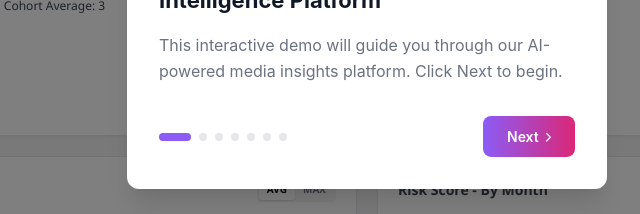
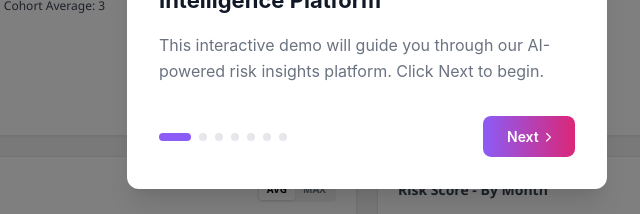
Before and after one commit to rachelolive/risk-platform-demo, a plain HTML site: page index.html in a window 1280 px wide. Shown: the part 346-560 px from the top of the page, 273-913 px from the left. Drawn offline with nearby package versions, Linux system fonts and the light colour scheme.

Commit message:
Update index.html

```diff
--- a/index.html
+++ b/index.html
@@ -1139,7 +1139,7 @@
 <script>
   // --- TOUR LOGIC ---
   const tourSteps = [
-    { title: "Welcome to Signal AI's Risk Intelligence Platform", desc: "This interactive demo will guide you through our AI-powered media insights platform. Click Next to begin.", view: "overview" },
+    { title: "Welcome to Signal AI's Risk Intelligence Platform", desc: "This interactive demo will guide you through our AI-powered risk insights platform. Click Next to begin.", view: "overview" },
     { title: "Risk Overview", desc: "Get a high-level summary of risk scores, key drivers, and monthly trends across your monitored entities.", view: "overview" },
     { title: "Risk Matrix", desc: "Visualize risks based on frequency and media impact. Identify high-priority issues at a glance.", view: "matrix" },
     { title: "Heatmap Analysis", desc: "Drill down into detailed risk scores across pillars and organizations to spot specific vulnerabilities.", view: "heatmap" },
```
